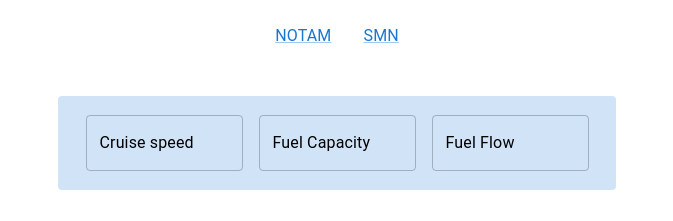
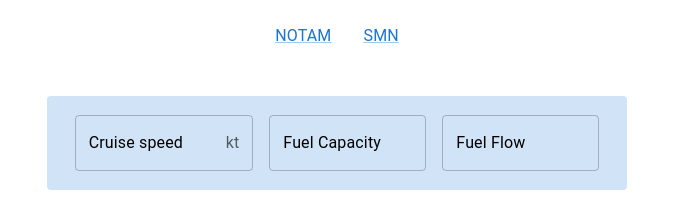
Before and after one commit to knoid/flight-planner, a React (Create React App) app: page / in a window 1280 px wide. Shown: the top 221 px of the page, without its empty margins (303-976 px from the left). Built offline with nearby package versions, Linux system fonts and the light colour scheme; no server answers.

Commit message:
added readme

```diff
--- a/src/components/CruiseSpeedInput.tsx
+++ b/src/components/CruiseSpeedInput.tsx
@@ -1,6 +1,10 @@
+import { InputAdornment } from '@mui/material';
 import { useEffect, useState } from 'react';
 import NumericTextField from './NumericTextField';
 import { useStore } from './store';
+
+const inputProps = { pattern: '[0-9]*' };
+const InputProps = { endAdornment: <InputAdornment position="end">kt</InputAdornment> };
 
 export default function CruiseSpeedInput() {
   const { setCruiseSpeed, cruiseSpeed: savedValue } = useStore();
@@ -13,7 +17,8 @@ export default function CruiseSpeedInput() {
 
   return (
     <NumericTextField
-      inputProps={{ pattern: '[0-9]*' }}
+      inputProps={inputProps}
+      InputProps={InputProps}
       label="Cruise speed"
       onChange={(event) => setRawValue(event.currentTarget.value)}
       value={rawValue}
```
Also changed, not shown: 1 other file (tests, documents, lock files or other folders).
